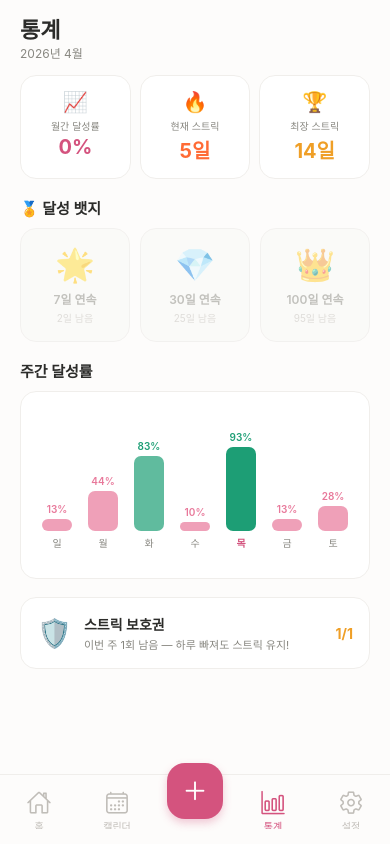
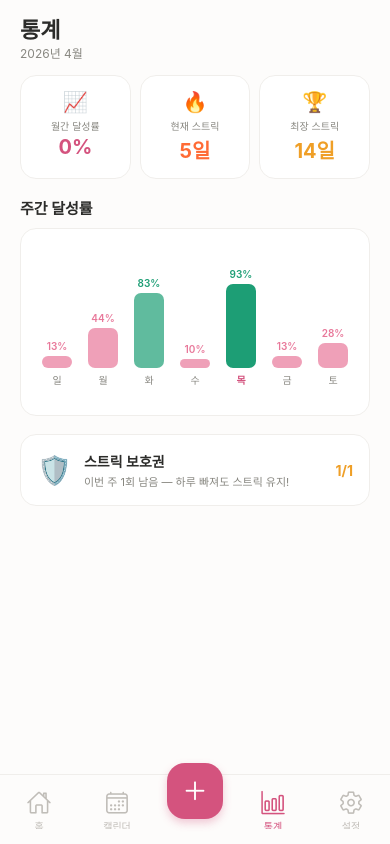
Before and after one commit to kirstenkim96-cpu/GlowDay, a React Native app: screen /Stats in a window 390 px wide. Built offline with nearby package versions, Linux system fonts and the light colour scheme.

Commit message:
최종 마무리 - 햅틱 전체 적용, 뱃지 영역 삭제, 코드 정리

```diff
--- a/src/navigation/TabNavigator.tsx
+++ b/src/navigation/TabNavigator.tsx
@@ -1,5 +1,5 @@
 import React from 'react';
-import { View, TouchableOpacity, StyleSheet, Platform } from 'react-native';
+import { View, TouchableOpacity, Platform } from 'react-native';
 import { createBottomTabNavigator } from '@react-navigation/bottom-tabs';
 import { Ionicons } from '@expo/vector-icons';
 import HomeScreen from '../screens/HomeScreen';
@@ -8,6 +8,10 @@ import AddScreen from '../screens/AddScreen';
 import StatsScreen from '../screens/StatsScreen';
 import SettingsScreen from '../screens/SettingsScreen';
 import { useTheme } from '../constants/ThemeContext';
+
+let Haptics: any = null;
+if (Platform.OS !== 'web') { try { Haptics = require('expo-haptics'); } catch {} }
+const tap = () => { if (Haptics) Haptics.impactAsync(Haptics.ImpactFeedbackStyle.Light); };
 
 const Tab = createBottomTabNavigator();
 
@@ -38,21 +42,25 @@ export default function TabNavigator() {
       }}
     >
       <Tab.Screen name="Home" component={HomeScreen}
+        listeners={{ tabPress: tap }}
         options={{ tabBarLabel: '홈', tabBarIcon: ({ color, size }) => <Ionicons name="home-outline" size={size} color={color} /> }} />
       <Tab.Screen name="Calendar" component={CalendarScreen}
+        listeners={{ tabPress: tap }}
         options={{ tabBarLabel: '캘린더', tabBarIcon: ({ color, size }) => <Ionicons name="calendar-outline" size={size} color={color} /> }} />
       <Tab.Screen name="Add" component={AddScreen}
         options={{
           tabBarLabel: '',
-          tabBarButton: (props) => <AddButton onPress={() => { if (props.onPress) { props.onPress({ target: undefined, preventDefault: () => {} } as any); } }} colors={colors} />,
+          tabBarButton: (props) => <AddButton onPress={() => { tap(); if (props.onPress) { props.onPress({ target: undefined, preventDefault: () => {} } as any); } }} colors={colors} />,
         }}
         listeners={({ navigation }) => ({
-          tabPress: (e) => { e.preventDefault(); navigation.navigate('Add', { editRoutine: null, editEvent: null }); },
+          tabPress: (e) => { e.preventDefault(); tap(); navigation.navigate('Add', { editRoutine: null, editEvent: null }); },
         })}
       />
       <Tab.Screen name="Stats" component={StatsScreen}
+        listeners={{ tabPress: tap }}
         options={{ tabBarLabel: '통계', tabBarIcon: ({ color, size }) => <Ionicons name="bar-chart-outline" size={size} color={color} /> }} />
       <Tab.Screen name="Settings" component={SettingsScreen}
+        listeners={{ tabPress: tap }}
         options={{ tabBarLabel: '설정', tabBarIcon: ({ color, size }) => <Ionicons name="settings-outline" size={size} color={color} /> }} />
     </Tab.Navigator>
   );
--- a/src/screens/OnboardingScreen.tsx
+++ b/src/screens/OnboardingScreen.tsx
@@ -28,7 +28,7 @@ export default function OnboardingScreen({ onComplete }: Props) {
     ]).start();
   }, [step]);
 
-  const goNext = () => { scaleAnim.setValue(0.9); fadeAnim.setValue(0); setStep(1); };
+  const goNext = () => { if (Haptics) Haptics.impactAsync(Haptics.ImpactFeedbackStyle.Light); scaleAnim.setValue(0.9); fadeAnim.setValue(0); setStep(1); };
 
   const handleComplete = async () => {
     if (!nickname.trim()) return;
--- a/src/screens/StatsScreen.tsx
+++ b/src/screens/StatsScreen.tsx
@@ -141,33 +141,6 @@ export default function StatsScreen() {
           ))}
         </View>
 
-        {/* Badges */}
-        <View style={{ paddingHorizontal: 20, paddingTop: 18 }}>
-          <Text style={{ fontSize: 15, fontWeight: '700', color: colors.text, marginBottom: 10 }}>🏅 달성 뱃지</Text>
-          <View style={{ flexDirection: 'row', gap: 10 }}>
-            {MILESTONES.map(m => {
-              const earned = !!badges[String(m.days)];
-              return (
-                <View key={m.days} style={{
-                  flex: 1, padding: 16, borderRadius: 16, alignItems: 'center',
-                  backgroundColor: earned ? m.bg : '#f8f7f5',
-                  borderWidth: 1.5, borderColor: earned ? m.color : '#e8e6e3',
-                  opacity: earned ? 1 : 0.5,
-                }}>
-                  <Text style={{ fontSize: 32, marginBottom: 6 }}>{m.emoji}</Text>
-                  <Text style={{ fontSize: 12, fontWeight: '600', color: earned ? m.color : '#888780' }}>{m.label}</Text>
-                  {earned ? (
-                    <Text style={{ fontSize: 10, color: colors.textSec, marginTop: 3 }}>달성! ✓</Text>
-                  ) : (
-                    <Text style={{ fontSize: 10, color: colors.textLight, marginTop: 3 }}>
-                      {streak ? `${m.days - streak.current_streak}일 남음` : '미달성'}
-                    </Text>
-                  )}
-                </View>
-              );
-            })}
-          </View>
-        </View>
 
         {/* Weekly Chart */}
         <View style={{ paddingHorizontal: 20, paddingTop: 18 }}>
```
